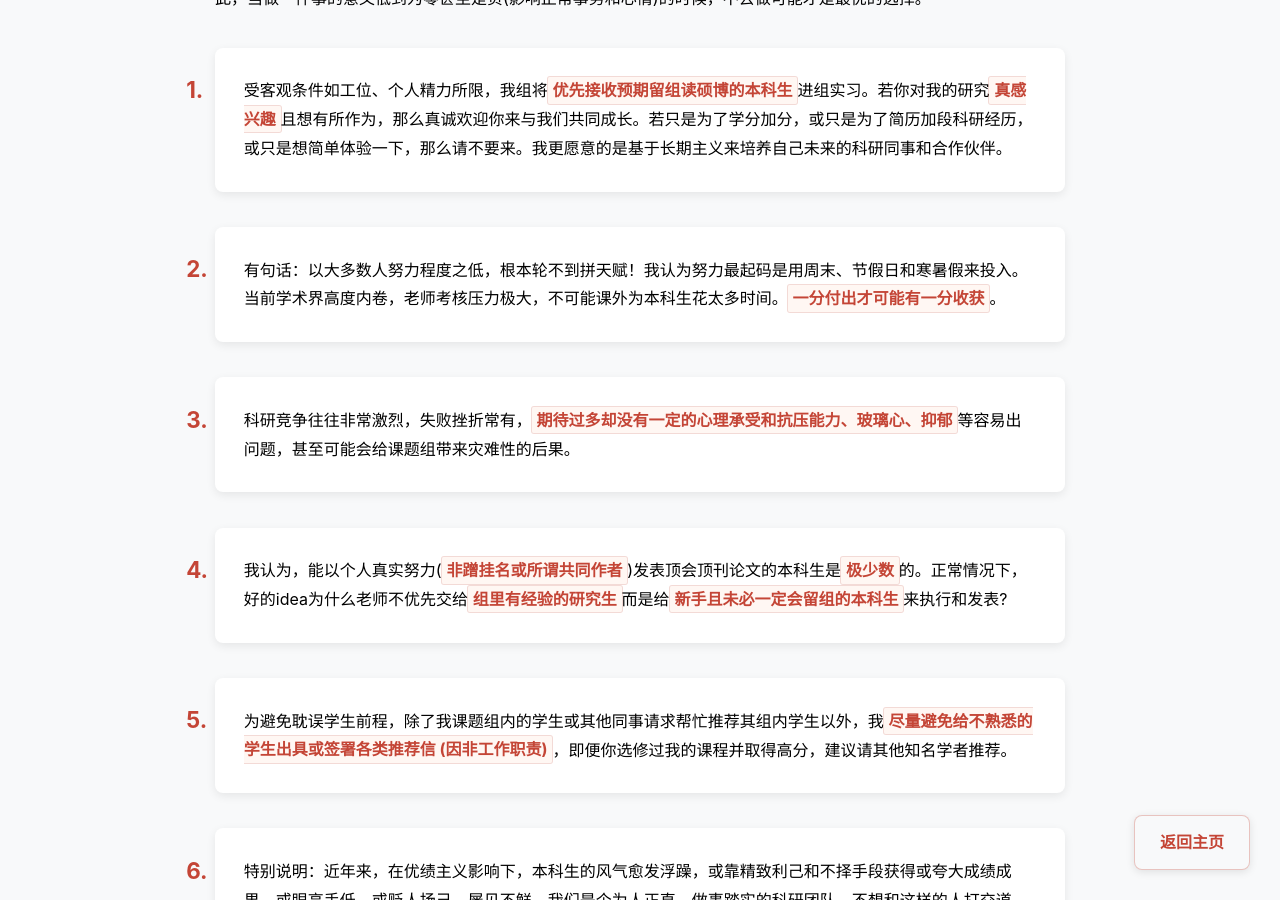
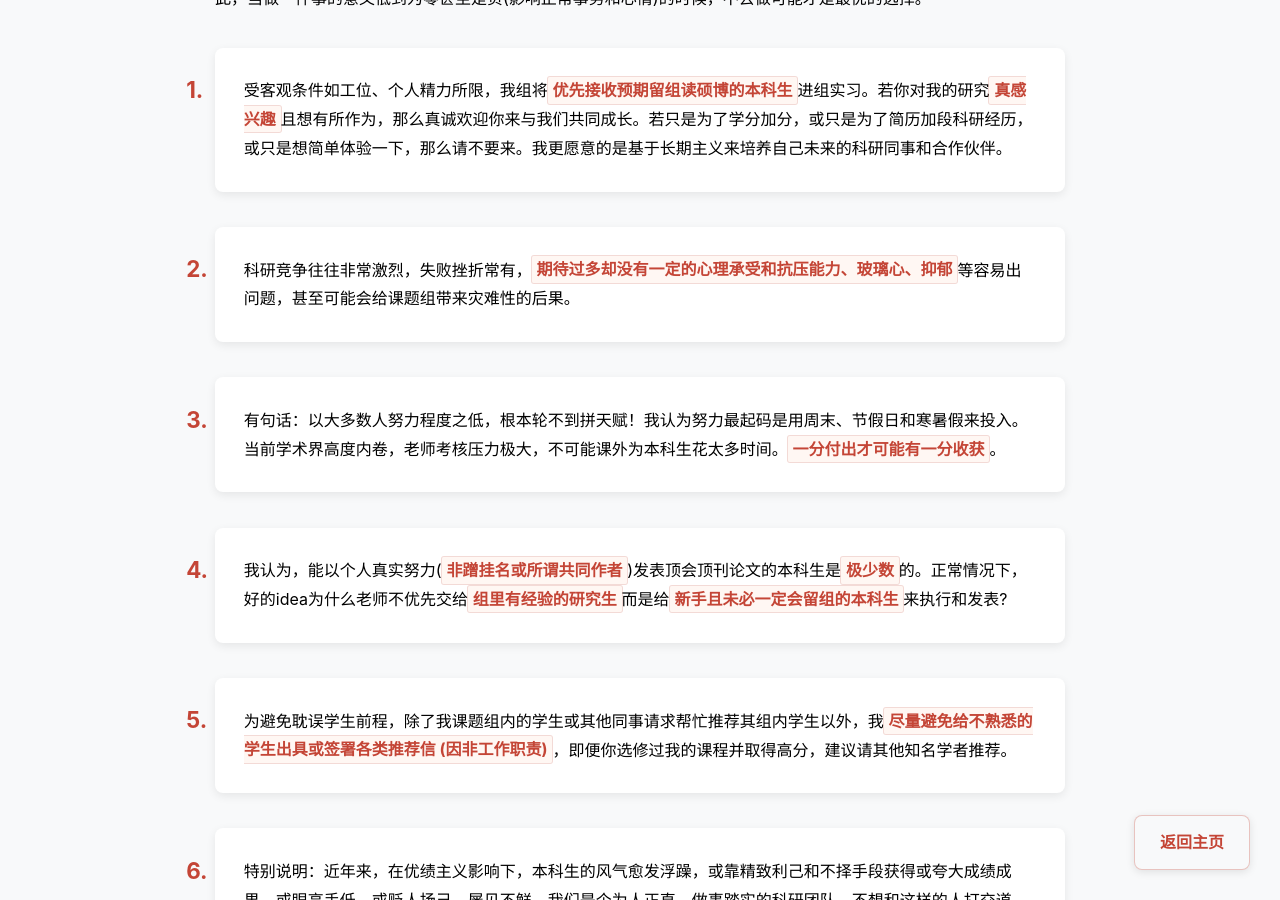
Before and after one commit to fangvv/Homepage, a Jekyll site: the page faq.html, which Jekyll copies as it is, in a window 1280 px wide and 900 px high, scrolled down 306 px. Built offline with Jekyll 4.4.1, drawn with Linux system fonts in a browser that asks for light colours; comment, search, counter and statistics services are not loaded; some of the changed lines change nothing that is shown.

Commit message:
update faq

```diff
--- a/faq.html
+++ b/faq.html
@@ -121,9 +121,9 @@ strong:hover {
     <ol>
 <li>受客观条件如工位、个人精力所限，我组将<strong>优先接收预期留组读硕博的本科生</strong>进组实习。若你对我的研究<strong>真感兴趣</strong>且想有所作为，那么真诚欢迎你来与我们共同成长。若只是为了学分加分，或只是为了简历加段科研经历，或只是想简单体验一下，那么请不要来。我更愿意的是基于长期主义来培养自己未来的科研同事和合作伙伴。</li>
 
+<li>科研竞争往往非常激烈，失败挫折常有，<strong>期待过多却没有一定的心理承受和抗压能力、玻璃心、抑郁</strong>等容易出问题，甚至可能会给课题组带来灾难性的后果。</li>
+
 <li>有句话：以大多数人努力程度之低，根本轮不到拼天赋！我认为努力最起码是用周末、节假日和寒暑假来投入。当前学术界高度内卷，老师考核压力极大，不可能课外为本科生花太多时间。<strong>一分付出才可能有一分收获</strong>。</li>
-
-<li>科研竞争往往非常激烈，失败挫折常有，<strong>期待过多却没有一定的心理承受和抗压能力、玻璃心、抑郁</strong>等容易出问题，甚至可能会给课题组带来灾难性的后果。</li>
 
 <li>我认为，能以个人真实努力(<strong>非蹭挂名或所谓共同作者</strong>)发表顶会顶刊论文的本科生是<strong>极少数</strong>的。正常情况下，好的idea为什么老师不优先交给<strong>组里有经验的研究生</strong>而是给<strong>新手且未必一定会留组的本科生</strong>来执行和发表?</li>
 
```
